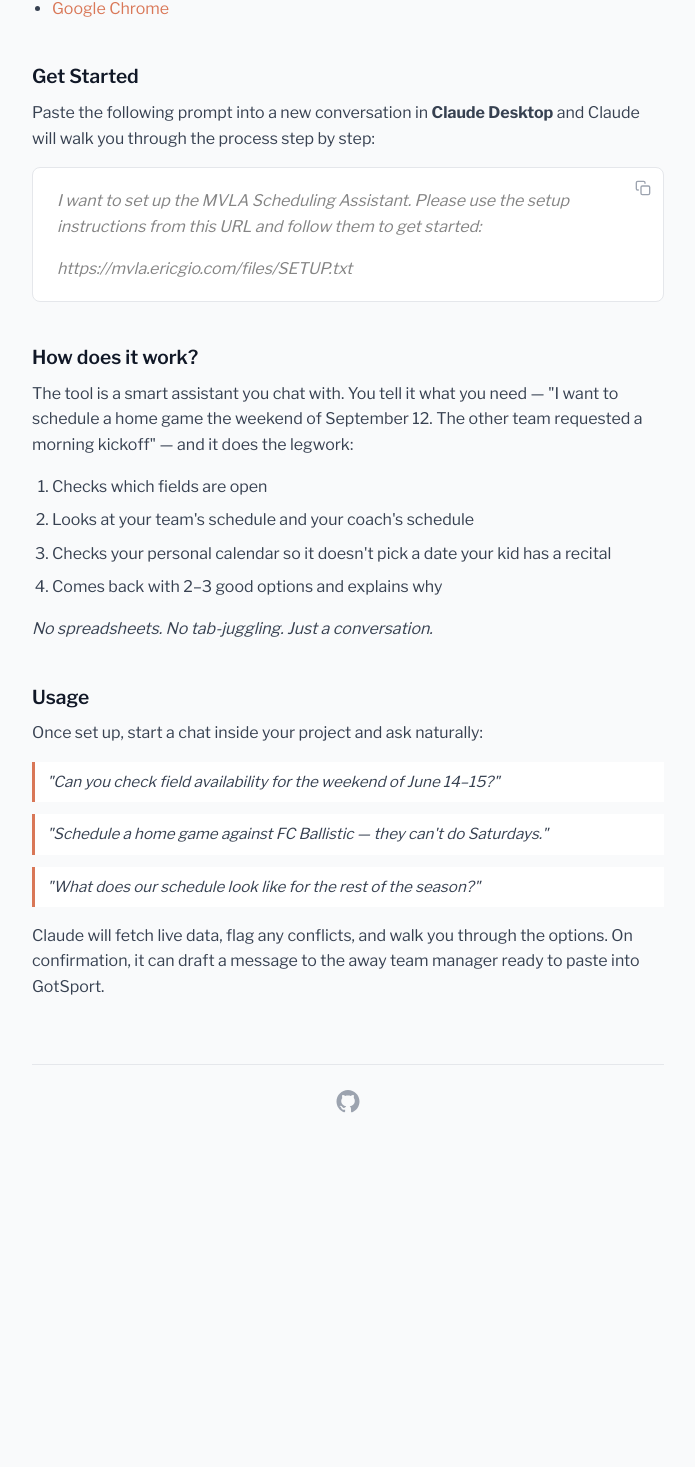
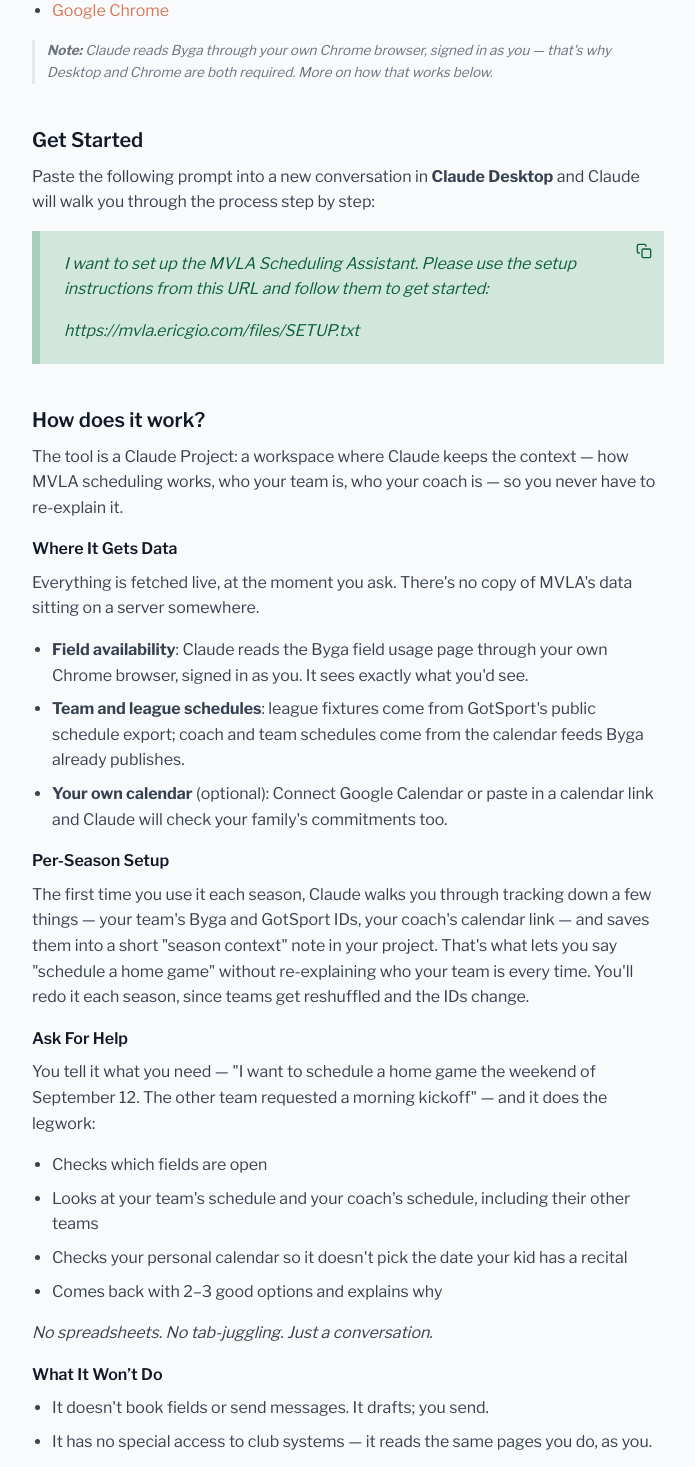
Before and after one commit to ericgio/mvla-scheduling-mcp, a React (Vite) app in the folder client/: page / in a window 1280 px wide. Shown: the part 777-2244 px from the top of the page, without its empty margins (292-987 px from the left). Before the commit the page ends 1960 px from the top, so only its background shows below. Built offline with nearby package versions, Linux system fonts and the light colour scheme.

Commit message:
Update landing page text

```diff
--- a/client/src/App.tsx
+++ b/client/src/App.tsx
@@ -111,6 +111,11 @@
             </Link>{' '}
           </li>
         </ul>
+        <p className="note">
+          <strong>Note:</strong> Claude reads Byga through your own Chrome
+          browser, signed in as you — that's why Desktop and Chrome are both
+          required. More on how that works below.
+        </p>
       </section>
       <section>
         <h2>Get Started</h2>
@@ -136,22 +141,75 @@
       <section>
         <h2>How does it work?</h2>
         <p>
-          The tool is a smart assistant you chat with. You tell it what you need
-          — "I want to schedule a home game the weekend of September 12. The
-          other team requested a morning kickoff" — and it does the legwork:
+          The tool is a Claude Project: a workspace where Claude keeps the
+          context — how MVLA scheduling works, who your team is, who your coach
+          is — so you never have to re-explain it.
         </p>
-        <ol>
+        <h3>Where It Gets Data</h3>
+        <p>
+          Everything is fetched live, at the moment you ask. There's no copy of
+          MVLA's data sitting on a server somewhere.
+        </p>
+        <ul>
+          <li>
+            <strong>Field availability</strong>: Claude reads the Byga field
+            usage page through your own Chrome browser, signed in as you. It
+            sees exactly what you'd see.
+          </li>
+          <li>
+            <strong>Team and league schedules</strong>: league fixtures come
+            from GotSport's public schedule export; coach and team schedules
+            come from the calendar feeds Byga already publishes.
+          </li>
+          <li>
+            <strong>Your own calendar</strong> (optional): Connect Google
+            Calendar or paste in a calendar link and Claude will check your
+            family's commitments too.
+          </li>
+        </ul>
+        <h3>Per-Season Setup</h3>
+        <p>
+          The first time you use it each season, Claude walks you through
+          tracking down a few things — your team's Byga and GotSport IDs, your
+          coach's calendar link — and saves them into a short "season context"
+          note in your project. That's what lets you say "schedule a home game"
+          without re-explaining who your team is every time. You'll redo it each
+          season, since teams get reshuffled and the IDs change.
+        </p>
+        <h3>Ask For Help</h3>
+        <p>
+          You tell it what you need — "I want to schedule a home game the
+          weekend of September 12. The other team requested a morning kickoff" —
+          and it does the legwork:
+        </p>
+        <ul>
           <li>Checks which fields are open</li>
-          <li>Looks at your team's schedule and your coach's schedule</li>
           <li>
-            Checks your personal calendar so it doesn't pick a date your kid has
-            a recital
+            Looks at your team's schedule and your coach's schedule, including
+            their other teams
+          </li>
+          <li>
+            Checks your personal calendar so it doesn't pick the date your kid
+            has a recital
           </li>
           <li>Comes back with 2–3 good options and explains why</li>
-        </ol>
+        </ul>
         <p className="tagline">
           No spreadsheets. No tab-juggling. Just a conversation.
         </p>
+        <h3>What It Won’t Do</h3>
+        <ul>
+          <li>It doesn't book fields or send messages. It drafts; you send.</li>
+          <li>
+            It has no special access to club systems — it reads the same pages
+            you do, as you.
+          </li>
+          <li>
+            It can be wrong. It's parsing live web pages and calendar feeds, and
+            either can be stale or misread. Check anything before you act on it,
+            especially dates.
+          </li>
+        </ul>
       </section>
       <section>
         <h2>Usage</h2>
--- a/client/src/index.css
+++ b/client/src/index.css
@@ -22,7 +22,13 @@
 }
 
 h2 {
-  font-size: 1.2rem;
+  font-size: 1.25rem;
+  font-weight: 600;
+  margin-bottom: 0.5rem;
+}
+
+h3 {
+  font-size: 1rem;
   font-weight: 600;
   margin-bottom: 0.5rem;
 }
@@ -33,6 +39,13 @@
 }
 p:last-child {
   margin-bottom: 0;
+}
+p.note {
+  border-left: 3px solid #e5e7eb;
+  color: #6b7280;
+  font-size: 0.85rem;
+  font-style: italic;
+  padding: 0rem 0.75rem;
 }
 
 a {
@@ -91,16 +104,16 @@
 }
 
 .setup-box {
-  position: relative;
-  background: #fff;
-  border: 1px solid #e5e7eb;
-  border-radius: 0.5rem;
+  color: #10603a;
+  background: #d1e7dd;
+  border-left: 8px solid #a3cfbb;
   font-style: italic;
   padding: 1.25rem 1.5rem;
+  position: relative;
 }
 
 .setup-box p {
-  color: #848484;
+  color: inherit;
 }
 
 .setup-steps {
@@ -137,7 +150,7 @@
   background: none;
   border: none;
   border-radius: 0.25rem;
-  color: #9ca3af;
+  color: inherit;
   cursor: pointer;
   font-family: inherit;
   font-size: 0.85rem;
@@ -146,15 +159,11 @@
   gap: 0.125rem;
   transition: background 250ms ease;
 }
-
 .copy-btn:hover {
-  background: #f3f4f6;
-  color: #374151;
+  background: rgba(0, 0, 0, 0.05);
 }
-
 .copy-btn:active {
-  background: #e5e7eb;
-  color: #374151;
+  background: rgba(0, 0, 0, 0.1);
 }
 
 .copy-btn.copied {
```
